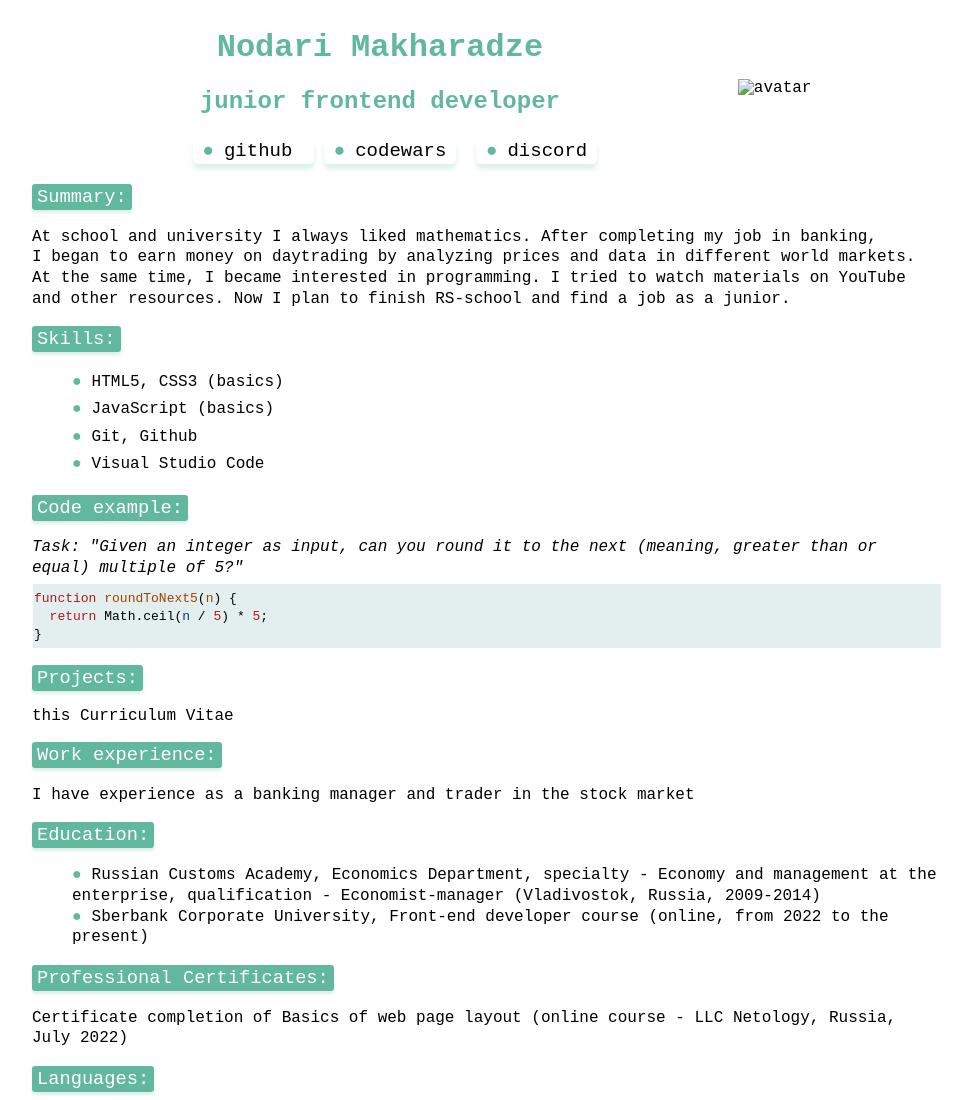
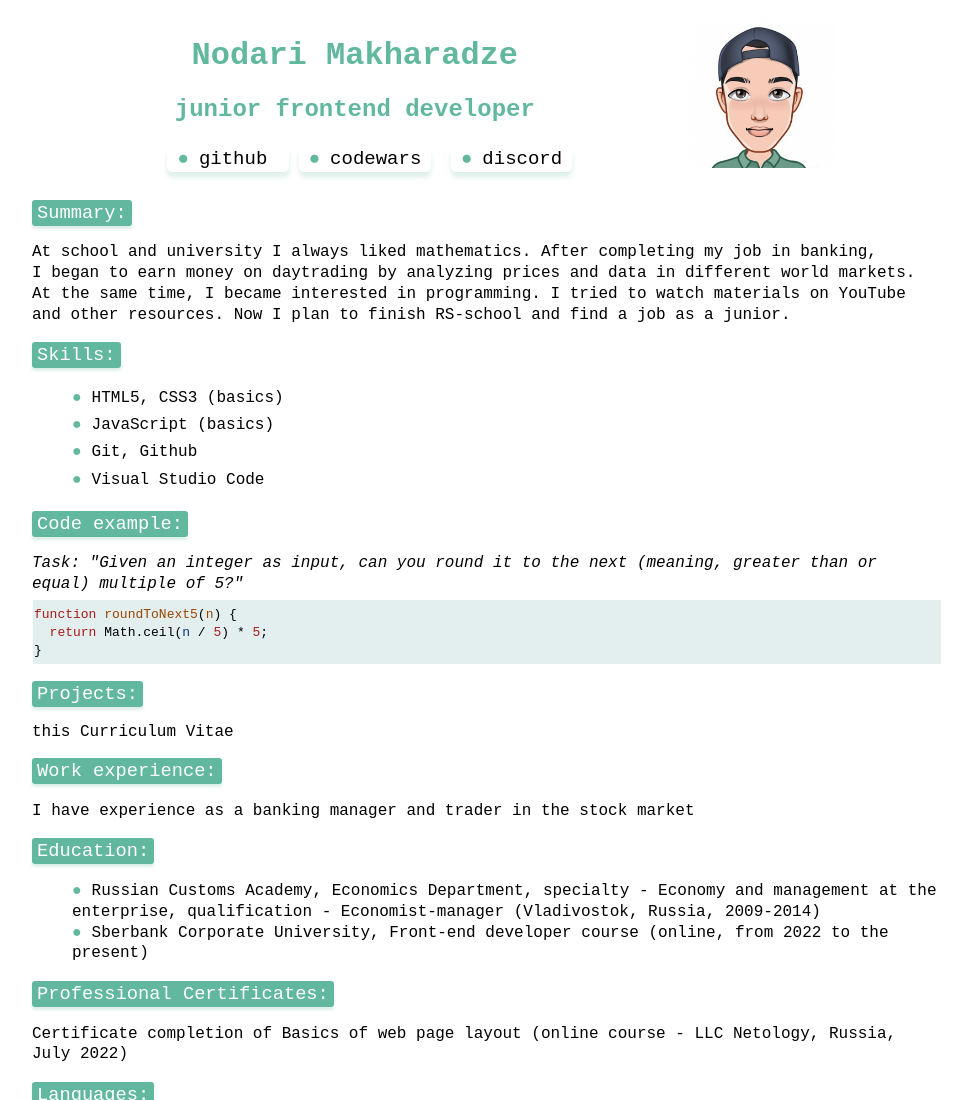
Before and after one commit to nodar23/rsschool-cv, a plain HTML site: page index.html in a window 1280 px wide. Shown: the top 1100 px of the page, without its empty margins (153-1125 px from the left). Drawn offline with Linux system fonts and the light colour scheme; the site is published under a folder, as on GitHub Pages, so addresses that start at the root find nothing.

Commit message:
fix: link on avatar

```diff
--- a/index.html
+++ b/index.html
@@ -24,7 +24,7 @@
                 </ul>
             </div>
             <div class="header-column">
-                <img class="avatar" src="/img/avatar.png" alt="avatar">
+                <img class="avatar" src="img/avatar.png" alt="avatar">
             </div>
         </header>
 
```
